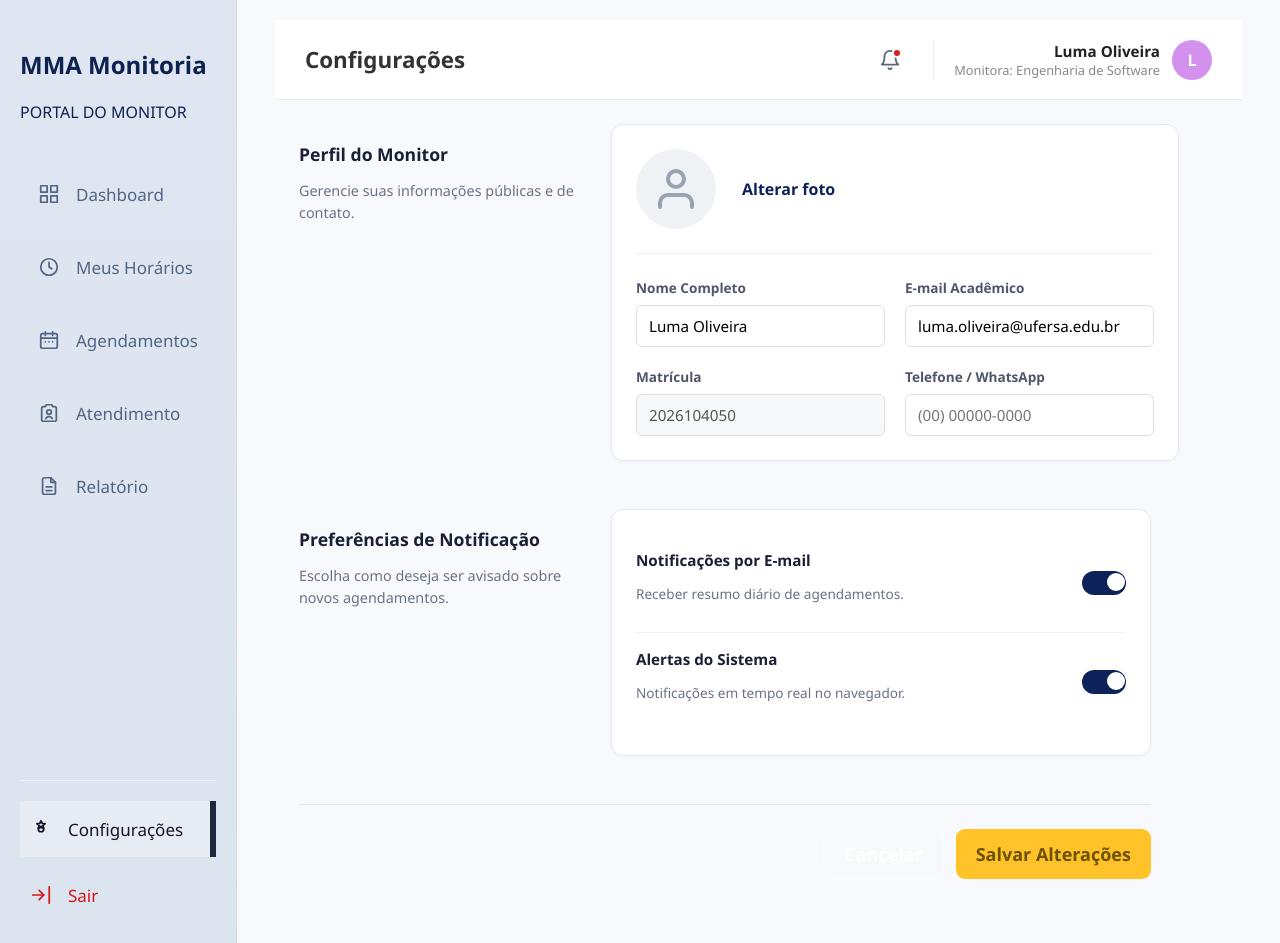
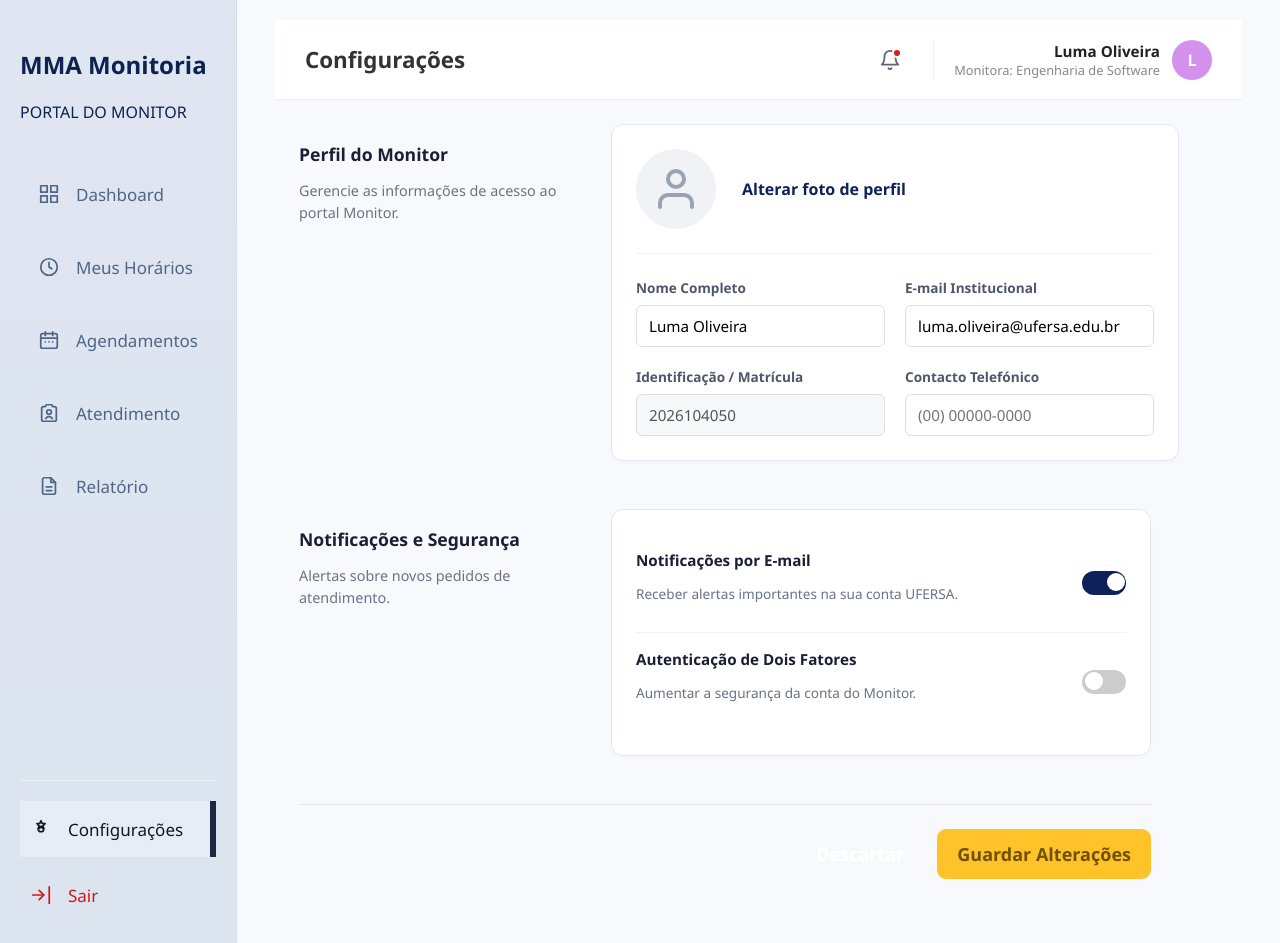
Before and after one commit to LumaOlli/web-2026-1-Luma_Oliveira, a React (Vite) app in the folder front-end/: page /configuracoes in a window 1280 px wide. Built offline with nearby package versions, Linux system fonts and the light colour scheme; the HTML template or start-up script is replaced by a standard one.

Commit message:
estrutura para reuso dos tres usuarios

```diff
--- a/front-end/src/pages/shared/Settings.jsx
+++ b/front-end/src/pages/shared/Settings.jsx
@@ -1,22 +1,43 @@
 import React from "react";
-import SidebarMenu from "../../components/SidebarMenu";
+import { useLocation } from "react-router-dom";
+import SidebarMenu from "../../components/SidebarMenu"; // Sidebar do Monitor
+import SidebarAluno from "../../components/SidebarAluno";
+import SidebarCoordenador from "../../components/SidebarCoordenador"; // Assume-se que criarás esta
 import Header from "../../components/Header";
 import "./settings.css";
 
 export default function Settings() {
+  const location = useLocation();
+
+  // Identificação do Perfil baseada na URL
+  const isAluno = location.pathname.includes("/aluno");
+  const isCoord = location.pathname.includes("/coordenador");
+
+  // Define o nome do perfil e a Sidebar correta
+  let perfilNome = "Monitor";
+  let SidebarAtiva = <SidebarMenu />;
+
+  if (isAluno) {
+    perfilNome = "Discente";
+    SidebarAtiva = <SidebarAluno />;
+  } else if (isCoord) {
+    perfilNome = "Coordenador";
+    SidebarAtiva = <SidebarCoordenador />;
+  }
+
   return (
     <div className="settings-page">
-      <SidebarMenu />
+      {/* 1. Sidebar Dinâmica */}
+      {SidebarAtiva}
 
       <main className="content">
         <Header titulo="Configurações" />
 
         <div className="settings-container">
-          {/* Seção de Perfil */}
           <section className="settings-section">
             <div className="section-info">
-              <h3>Perfil do Monitor</h3>
-              <p>Gerencie suas informações públicas e de contato.</p>
+              <h3>Perfil do {perfilNome}</h3>
+              <p>Gerencie as informações de acesso ao portal {perfilNome}.</p>
             </div>
 
             <div className="settings-card">
@@ -24,7 +45,7 @@ export default function Settings() {
                 <div className="avatar-large">
                   <UserIcon />
                 </div>
-                <button className="text-button">Alterar foto</button>
+                <button className="text-button">Alterar foto de perfil</button>
               </div>
 
               <div className="form-grid">
@@ -33,33 +54,38 @@ export default function Settings() {
                   <input type="text" defaultValue="Luma Oliveira" />
                 </div>
                 <div className="input-group">
-                  <label>E-mail Acadêmico</label>
+                  <label>E-mail Institucional</label>
                   <input type="email" defaultValue="luma.oliveira@ufersa.edu.br" />
                 </div>
                 <div className="input-group">
-                  <label>Matrícula</label>
+                  <label>Identificação / Matrícula</label>
                   <input type="text" defaultValue="2026104050" disabled />
                 </div>
                 <div className="input-group">
-                  <label>Telefone / WhatsApp</label>
+                  <label>Contacto Telefónico</label>
                   <input type="text" placeholder="(00) 00000-0000" />
                 </div>
               </div>
             </div>
           </section>
 
-          {/* Seção de Preferências */}
           <section className="settings-section">
             <div className="section-info">
-              <h3>Preferências de Notificação</h3>
-              <p>Escolha como deseja ser avisado sobre novos agendamentos.</p>
+              <h3>Notificações e Segurança</h3>
+              <p>
+                {isCoord
+                  ? "Configure alertas sobre relatórios e gestão de monitores."
+                  : isAluno
+                    ? "Avisos sobre agendamentos e horários de monitoria."
+                    : "Alertas sobre novos pedidos de atendimento."}
+              </p>
             </div>
 
             <div className="settings-card">
               <div className="toggle-item">
                 <div>
                   <strong>Notificações por E-mail</strong>
-                  <p>Receber resumo diário de agendamentos.</p>
+                  <p>Receber alertas importantes na sua conta UFERSA.</p>
                 </div>
                 <label className="switch">
                   <input type="checkbox" defaultChecked />
@@ -69,11 +95,11 @@ export default function Settings() {
 
               <div className="toggle-item">
                 <div>
-                  <strong>Alertas do Sistema</strong>
-                  <p>Notificações em tempo real no navegador.</p>
+                  <strong>Autenticação de Dois Fatores</strong>
+                  <p>Aumentar a segurança da conta do {perfilNome}.</p>
                 </div>
                 <label className="switch">
-                  <input type="checkbox" defaultChecked />
+                  <input type="checkbox" />
                   <span className="slider"></span>
                 </label>
               </div>
@@ -81,8 +107,8 @@ export default function Settings() {
           </section>
 
           <div className="settings-actions">
-             <button className="secondary-button">Cancelar</button>
-             <button className="primary-button">Salvar Alterações</button>
+             <button className="secondary-button">Descartar</button>
+             <button className="primary-button">Guardar Alterações</button>
           </div>
         </div>
       </main>
@@ -90,7 +116,6 @@ export default function Settings() {
   );
 }
 
-/* Ícone auxiliar */
 function UserIcon() {
   return (
     <svg viewBox="0 0 24 24" fill="none" stroke="currentColor" strokeWidth="2" strokeLinecap="round" strokeLinejoin="round" style={{width: '48px', color: '#9aa3b2'}}>
```
